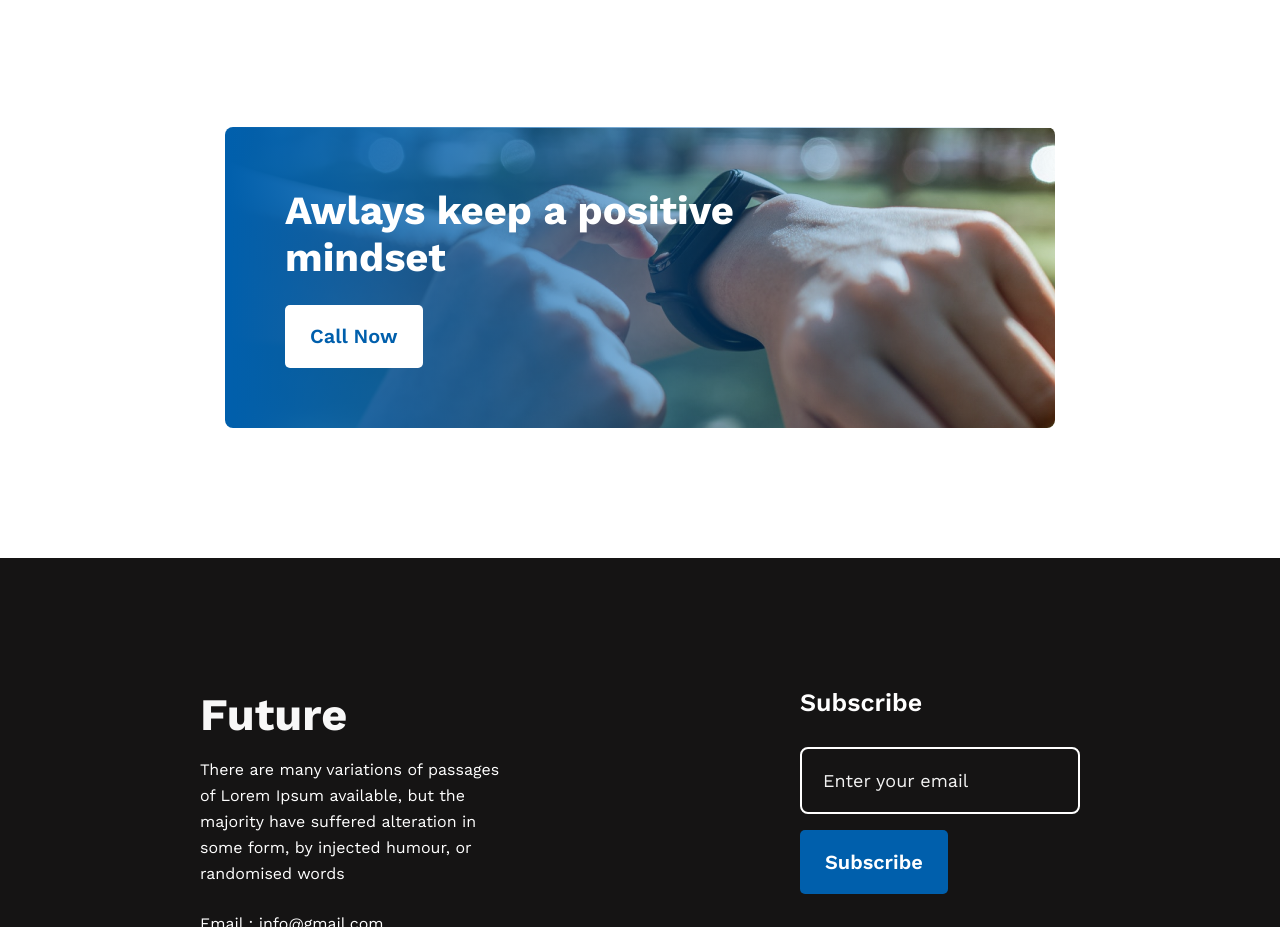
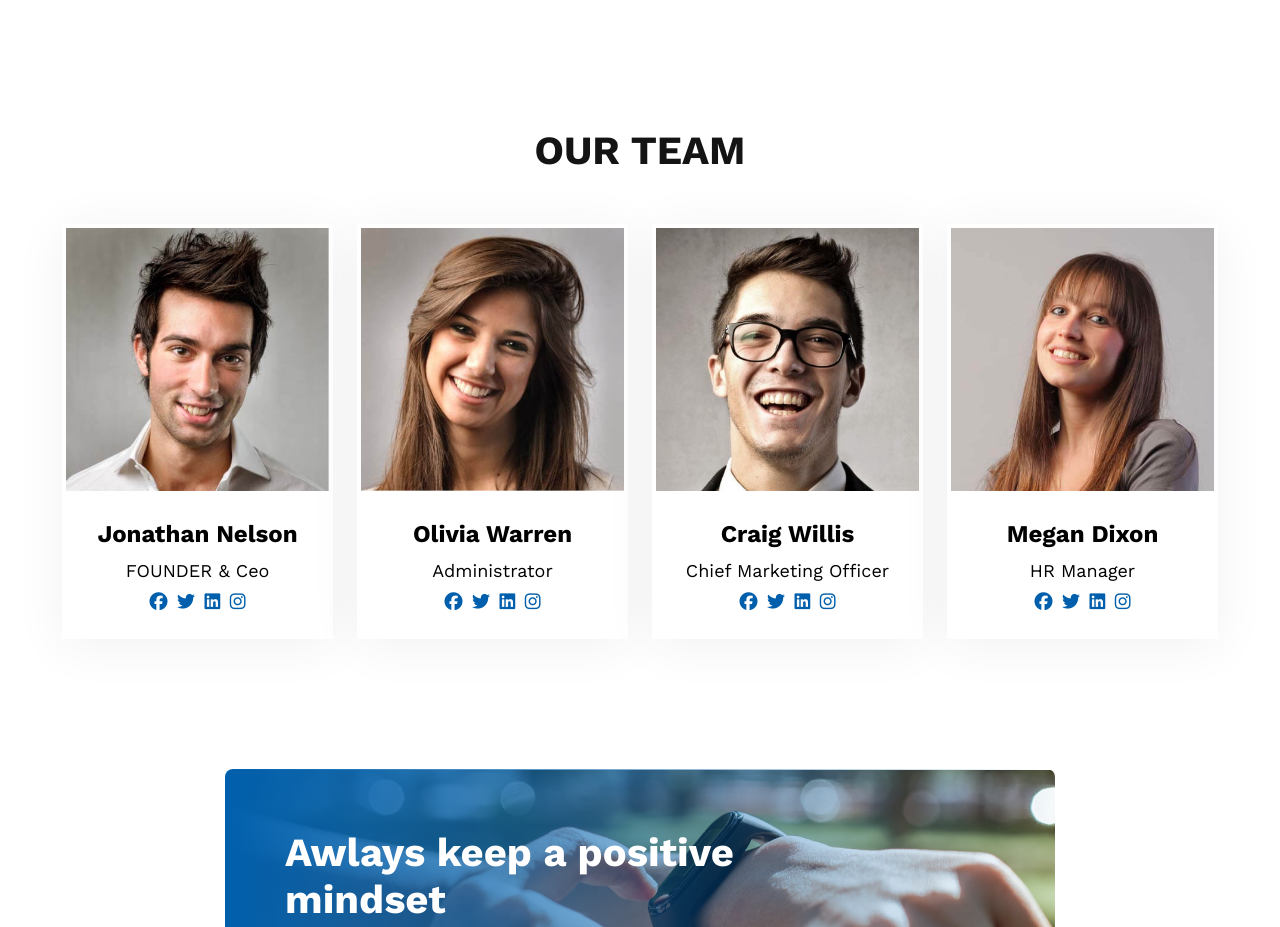
Before and after one commit to devparvej19/assignment-1, a plain HTML site: page index.html in a window 1280 px wide. Shown: the part 2386-3313 px from the top of the page. Drawn offline with nearby package versions, Linux system fonts and the light colour scheme.

Commit message:
team section add

```diff
--- a/index.html
+++ b/index.html
@@ -72,6 +72,57 @@
             </div>
         </section>
 
+        <!-- Our team  -->
+        <section class="teams">
+            <h2 class="section-title">OUR TEAM</h2>
+            <div class="team">
+                <div class="team-iteam">
+                    <img class="overlay" src="images/team-member/team-member-01.jpg" alt="">
+                    <h4>Jonathan Nelson</h4>
+                    <p>FOUNDER & Ceo</p>
+                    <div class="icons">
+                        <i class="fa-brands fa-facebook"></i>
+                        <i class="fa-brands fa-twitter"></i>
+                        <i class="fa-brands fa-linkedin"></i>
+                        <i class="fa-brands fa-instagram"></i>
+                    </div>
+                </div>
+                <div class="team-iteam">
+                    <img class="overlay" src="images/team-member/team-member-02.jpg" alt="">
+                    <h4>Olivia Warren</h4>
+                    <p>Administrator</p>
+                    <div class="icons">
+                        <i class="fa-brands fa-facebook"></i>
+                        <i class="fa-brands fa-twitter"></i>
+                        <i class="fa-brands fa-linkedin"></i>
+                        <i class="fa-brands fa-instagram"></i>
+                    </div>
+                </div>
+                <div class="team-iteam">
+                    <img class="overlay" src="images/team-member/team-member-03.jpg" alt="">
+                    <h4>Craig Willis</h4>
+                    <p>Chief Marketing Officer</p>
+                    <div class="icons">
+                        <i class="fa-brands fa-facebook"></i>
+                        <i class="fa-brands fa-twitter"></i>
+                        <i class="fa-brands fa-linkedin"></i>
+                        <i class="fa-brands fa-instagram"></i>
+                    </div>
+                </div>
+                <div class="team-iteam">
+                    <img class="overlay" src="images/team-member/team-member-04.jpg" alt="">
+                    <h4>Megan Dixon</h4>
+                    <p>HR Manager</p>
+                    <div class="icons">
+                        <i class="fa-brands fa-facebook"></i>
+                        <i class="fa-brands fa-twitter"></i>
+                        <i class="fa-brands fa-linkedin"></i>
+                        <i class="fa-brands fa-instagram"></i>
+                    </div>
+                </div>
+            </div>
+        </section>
+
         <!-- positive mindset section  -->
         <section class="mindset">
             <div class="positive-mindset">
--- a/styles/style.css
+++ b/styles/style.css
@@ -16,7 +16,7 @@
     padding: 20px 25px;
 }
 
-section {
+section{
     margin: 130px 200px;
 }
 
@@ -107,6 +107,53 @@ section {
     text-align: center;
     color: #737272;
 }
+ /* team section style  */
+ .teams{
+    text-align: center;
+ }
+ .teams .section-title{
+    margin-bottom: 50px;
+ }
+ .team{
+    display: flex;
+    align-items: center;
+    gap: 24px;
+    justify-content: center;
+
+ }
+ .team-iteam{
+    border: 4px solid #fff;
+    background: #fff;
+    box-shadow: 0px 6px 50px rgba(0, 0, 0, 0.06);
+ }
+ .overlay:hover {
+     opacity: 0.8;
+     transition: .5s ease;
+ }
+ .team-iteam img {
+    padding: 0;
+    width: 263px;
+ }
+ .team-iteam h4{
+    font-size: 24px;
+    line-height: 30px;
+    margin-top: 24px;
+    margin-bottom: 10px;
+ }
+ .team-iteam p{
+    font-size: 18px;
+    line-height: 24px;
+    margin-bottom: 10px;
+
+ }
+
+ .icons i {
+    color: #005FAC;
+    font-size: 18px;
+    margin-bottom: 24px;
+    margin-left: 2px;
+    margin-right: 2px;
+ }
 
 /* mindset section style */
 .positive-mindset {
```
Also changed, not shown: images/team-member/team-member-01.jpg (added), images/team-member/team-member-02.jpg (added), images/team-member/team-member-03.jpg (added), images/team-member/team-member-04.jpg (added).
